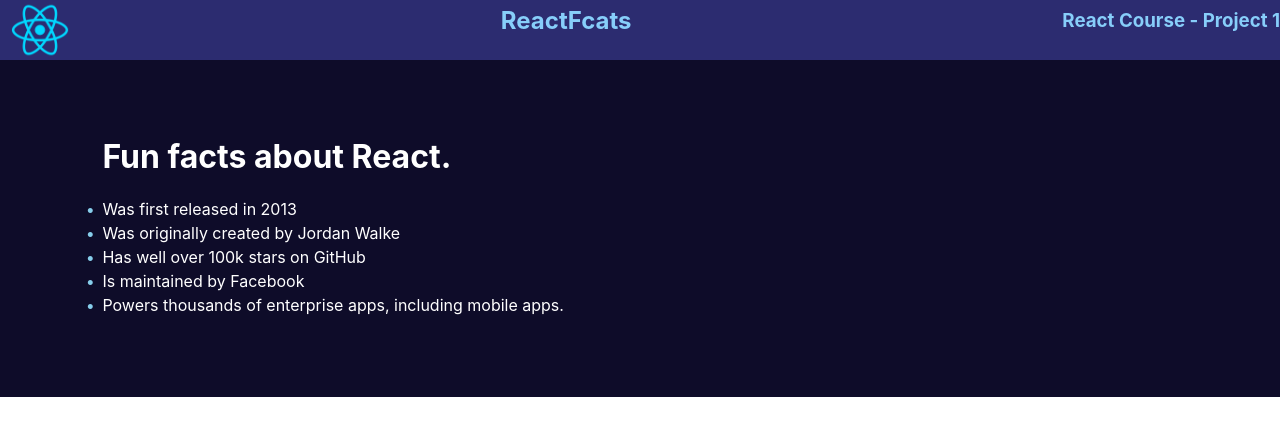
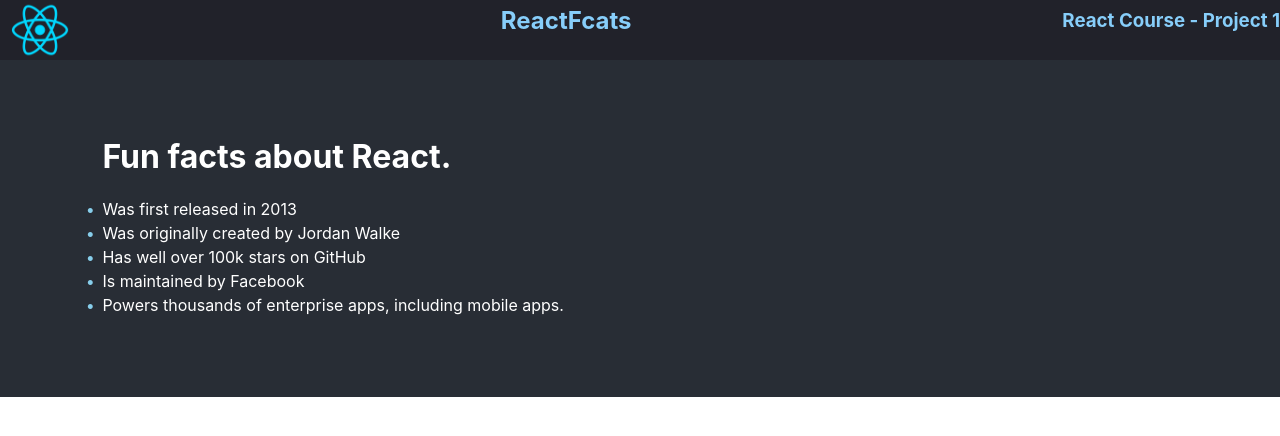
Before and after one commit to eric-antonio/my-app, a React (Create React App) app: page / in a window 1280 px wide. Shown: the top 436 px of the page. Built offline with nearby package versions, Linux system fonts and the light colour scheme.

Commit message:
Update App.css

```diff
--- a/src/App.css
+++ b/src/App.css
@@ -7,7 +7,7 @@
   display: flex;
   justify-content: space-between;
   align-items: center;
-  background-color: rgba(0, 0, 83, 0.829);
+  background-color: #21222A;
 }
 .logoHeader{
   width: 60px;
@@ -30,7 +30,7 @@ h1{
 .main-cont{
   color: white;
   padding: 6% 0% 5% 0%;
-  background-color: rgba(3, 1, 31, 0.952);
+  background-color: #282D35;
   padding-left: 8%;
 }
 
```
